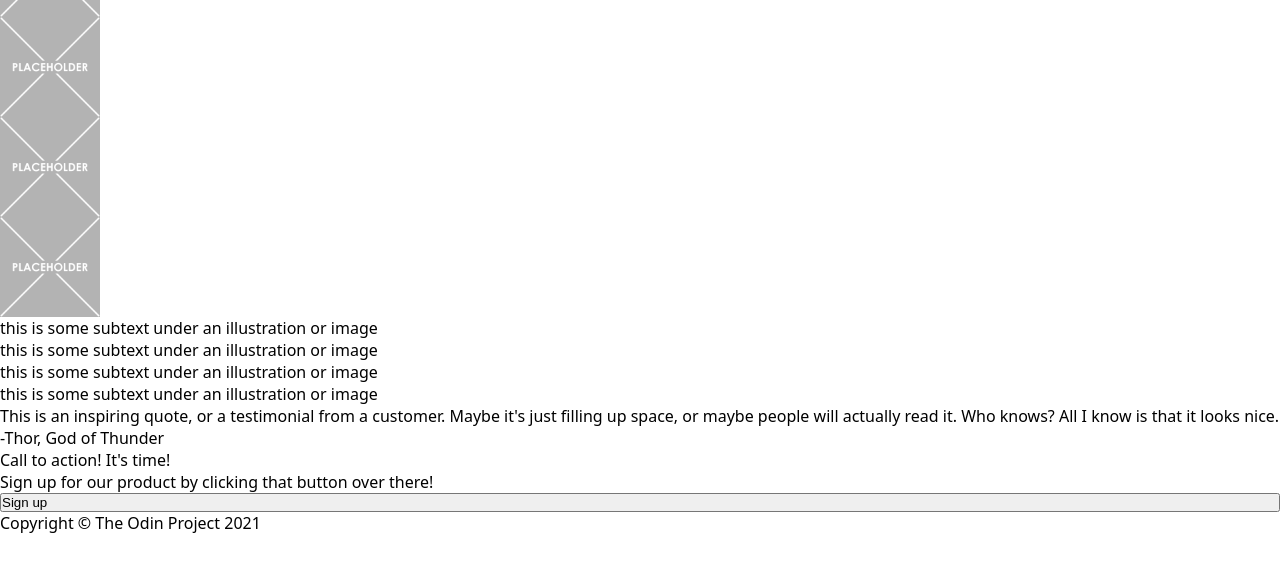
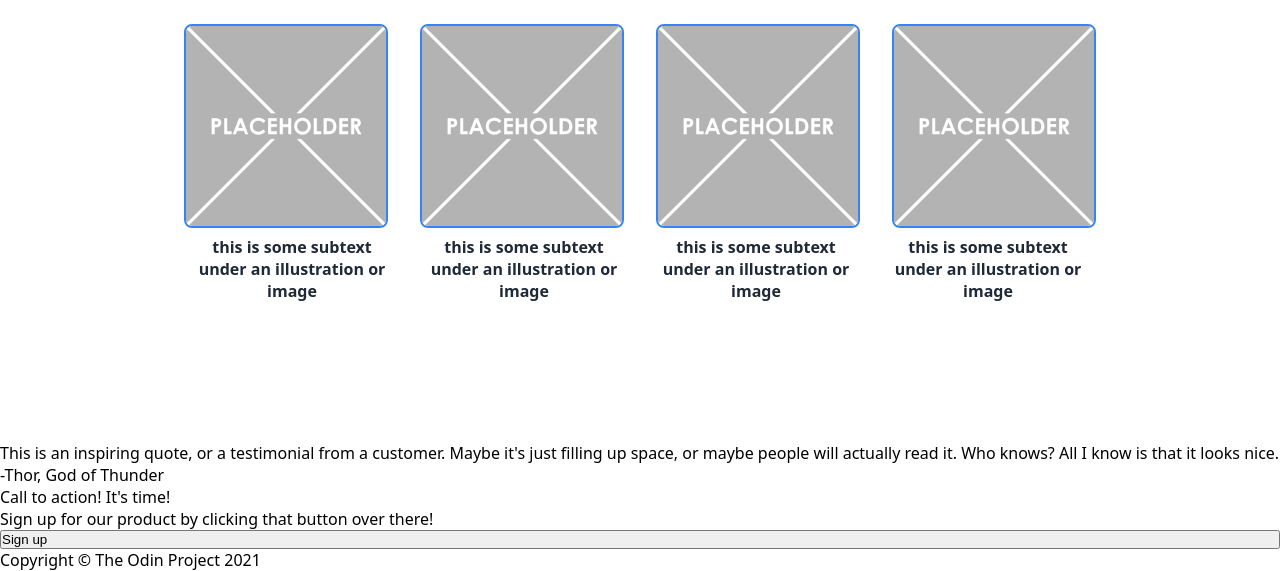
Before and after one commit to KaufmWhiskas/odin-landing-page, a plain HTML site: page index.html in a window 1280 px wide. Shown: the part 598-1169 px from the top of the page. Before the commit the page ends 1132 px from the top, so only its background shows below. Drawn offline with Linux system fonts and the light colour scheme.

Commit message:
add middle information section of site

```diff
--- a/index.html
+++ b/index.html
@@ -27,9 +27,7 @@
     </div>
 
     <div class="information">
-        <div class="top-info">
-            <p>Some random information</p>
-        </div>
+        <p>Some random information</p>
         <div class="images-text">
             <div class="images">
                 <img src="images/Placeholder.png" width="100">
--- a/styles.css
+++ b/styles.css
@@ -71,3 +71,40 @@
     border-style: none;
     margin-top: 8px;
 }
+
+.information {
+    margin-bottom: 100px;
+}
+
+.information p {
+    font-size: 36px;
+    color: #1F2937;
+    font-weight: 900;
+    align-items: center;
+    margin: 40px 0;
+}
+
+.information .images {
+    flex-direction: row;
+    justify-content: center;
+    gap: 32px;
+}
+
+.images img {
+    border: 2px solid #3882F6;
+    border-radius: 8px;
+    width: 200px;
+}
+
+.information .texts {
+    flex-direction: row;
+    justify-content: center;
+    gap: 32px;
+}
+
+.texts p {
+    margin-top: 8px;
+    font-size: 16px;
+    text-align: center;
+    width: 200px;
+}
```
